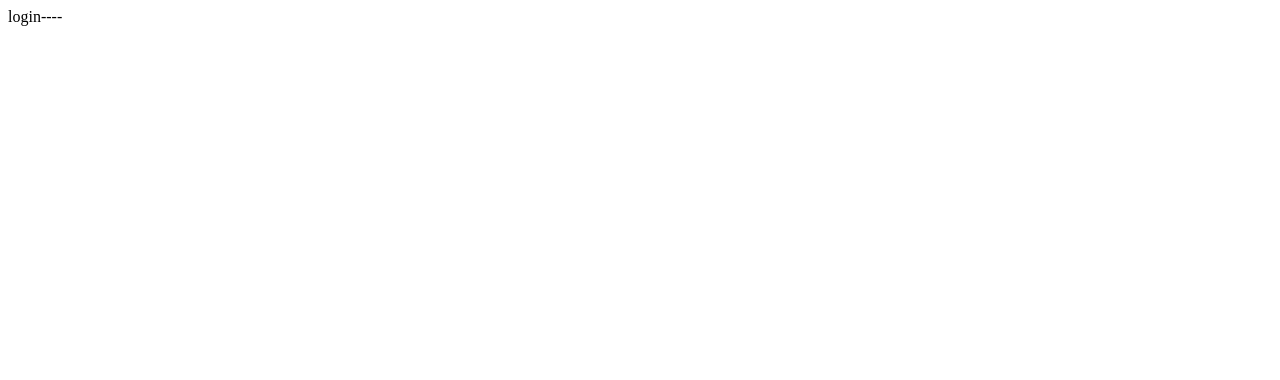
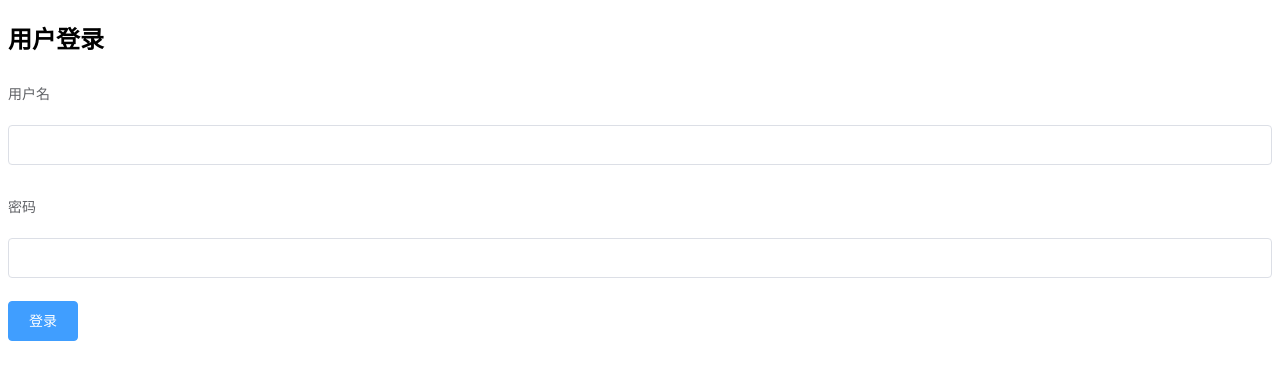
Before and after one commit to mahefei/mffshop, a Vue app: page /#/login in a window 1280 px wide. Shown: the top 380 px of the page. Built offline with nearby package versions, Linux system fonts and the light colour scheme.

Commit message:
引入登陆组件

```diff
--- a/src/components/login.vue
+++ b/src/components/login.vue
@@ -1,10 +1,28 @@
 <template>
-    <div>login----</div>
+<div class="login-wrap">
+<el-form class="login-form" label-position="top" label-width="80px" :model="formdata">
+  <h2>用户登录 </h2>
+  <el-form-item label="用户名">
+    <el-input v-model="formdata.username"></el-input>
+  </el-form-item>
+  <el-form-item label="密码">
+    <el-input v-model="formdata.password"></el-input>
+  </el-form-item>
+    <el-button type="primary">登录</el-button>
+</el-form>
+</div>
 </template>
 
 <script>
 export default {
-
+    data(){
+         return {
+             formdata:{
+                 username:'',
+                 password:''
+             }
+         }
+    }
 }
 </script>
 
```
